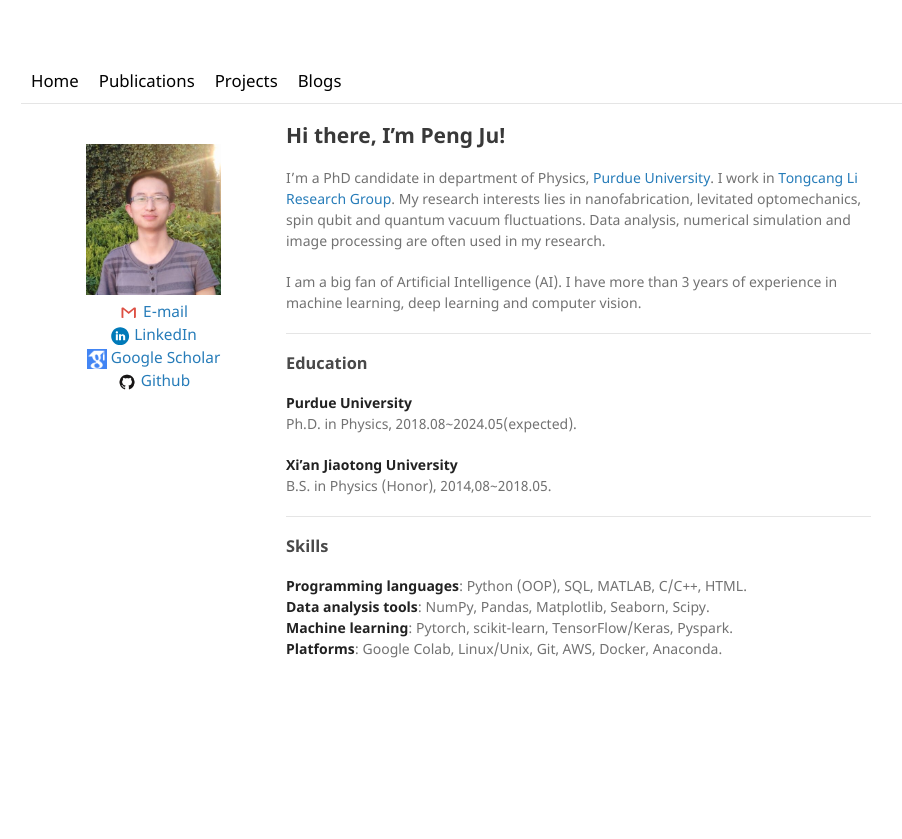
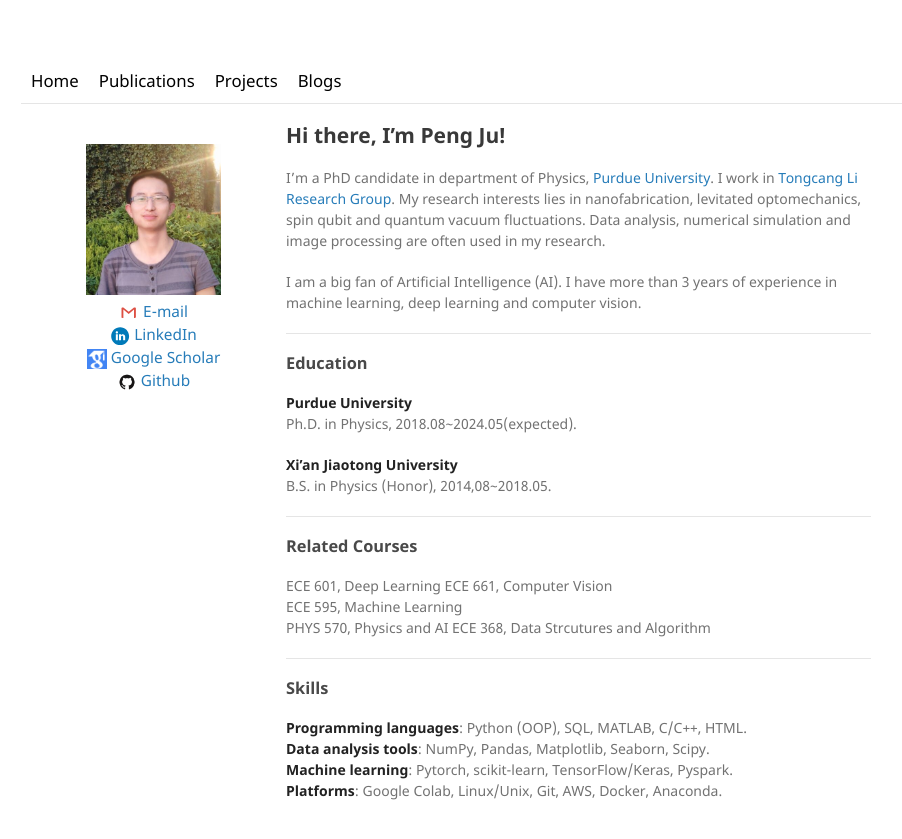
Before and after one commit to peng-ju/peng-ju.github.io, a Jekyll site: the page built from index.md, in a window 1280 px wide. Shown: the top 839 px of the page, without its empty margins (119-1021 px from the left). Built offline with Jekyll 4.4.1, drawn with Linux system fonts in a browser that asks for light colours.

Commit message:
Update index.md

```diff
--- a/index.md
+++ b/index.md
@@ -16,6 +16,13 @@ Ph.D. in Physics, 2018.08~2024.05(expected).
 **Xi'an Jiaotong University**
 B.S. in Physics (Honor), 2014,08~2018.05.
 
+---
+### Related Courses
+ECE 601, Deep Learning
+ECE 661, Computer Vision
+ECE 595, Machine Learning
+PHYS 570, Physics and AI
+ECE 368, Data Strcutures and Algorithm
 
 ---
 ### Skills
```
